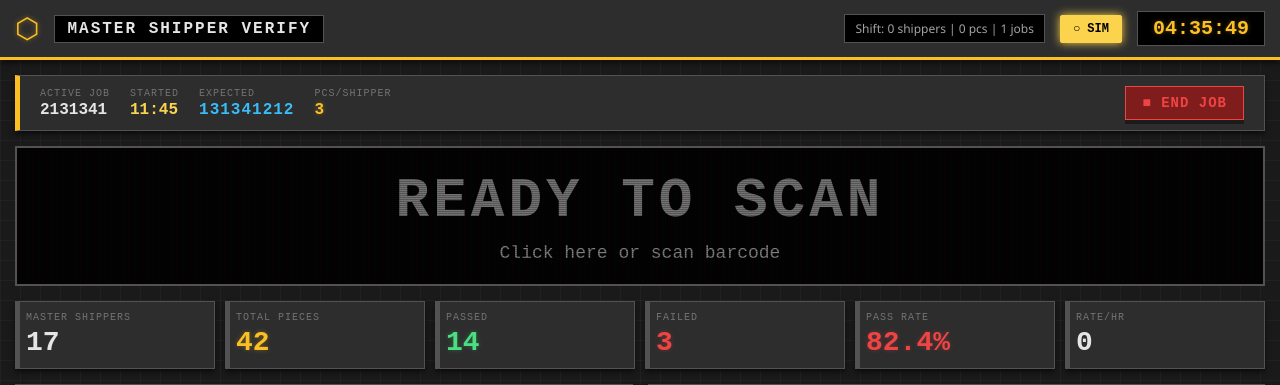
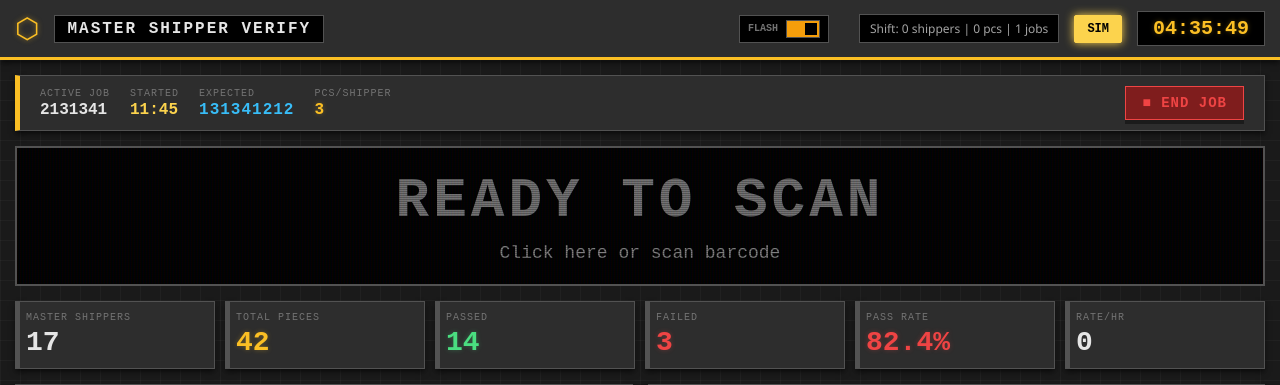
Before and after one commit to 0xForelsket/barcode_verification, a Flask app: page / in a window 1280 px wide. Shown: the top 385 px of the page. Run offline with Flask 3, Linux system fonts and the light colour scheme; data that the repository does not hold is empty.

Commit message:
feat: Add flash overlay for scan results with a toggle switch and update default pieces.

```diff
--- a/static/css/style.css
+++ b/static/css/style.css
@@ -929,8 +929,117 @@ body {
 }
 
 /* ============================================================
-   MODALS
+   FLASH OVERLAY
    ============================================================ */
+
+#flash-overlay {
+    position: fixed;
+    top: 0;
+    left: 0;
+    width: 100%;
+    height: 100%;
+    pointer-events: none;
+    z-index: 9999;
+    opacity: 0;
+}
+
+#flash-overlay.flash-pass {
+    animation: flash-screen-pass 0.5s ease-out;
+}
+
+#flash-overlay.flash-fail {
+    animation: flash-screen-fail 0.5s ease-out;
+}
+
+@keyframes flash-screen-pass {
+    0% {
+        background-color: rgba(74, 222, 128, 0.4);
+        opacity: 1;
+    }
+
+    100% {
+        background-color: transparent;
+        opacity: 0;
+    }
+}
+
+@keyframes flash-screen-fail {
+    0% {
+        background-color: rgba(239, 68, 68, 0.5);
+        opacity: 1;
+    }
+
+    100% {
+        background-color: transparent;
+        opacity: 0;
+    }
+}
+
+/* ============================================================
+   TOGGLE SWITCH
+   ============================================================ */
+
+.toggle-wrapper {
+    display: flex;
+    align-items: center;
+    gap: 8px;
+    background: #000;
+    padding: 4px 8px;
+    border: 1px solid var(--border);
+    margin-right: 15px;
+}
+
+.toggle-label {
+    font-size: 10px;
+    color: var(--text-muted);
+    text-transform: uppercase;
+    font-weight: bold;
+}
+
+.switch {
+    position: relative;
+    display: inline-block;
+    width: 34px;
+    height: 18px;
+}
+
+.switch input {
+    opacity: 0;
+    width: 0;
+    height: 0;
+}
+
+.slider {
+    position: absolute;
+    cursor: pointer;
+    top: 0;
+    left: 0;
+    right: 0;
+    bottom: 0;
+    background-color: #333;
+    transition: .4s;
+    border: 1px solid var(--border);
+}
+
+.slider:before {
+    position: absolute;
+    content: "";
+    height: 12px;
+    width: 12px;
+    left: 2px;
+    bottom: 2px;
+    background-color: var(--text-muted);
+    transition: .4s;
+}
+
+input:checked+.slider {
+    background-color: var(--primary-hover);
+}
+
+input:checked+.slider:before {
+    transform: translateX(16px);
+    background-color: #000;
+}
 
 .modal {
     position: fixed;
--- a/static/js/app.js
+++ b/static/js/app.js
@@ -6,21 +6,38 @@ class BarcodeVerificationApp {
     constructor() {
         // State
         this.activeJob = null;
-        this.selectedPieces = 1;
         this.eventSource = null;
+        this.selectedPieces = 3; // Default
+        this.flashEnabled = true; // Default flash on
+
+        this.init();
 
         // Audio
         this.soundPass = document.getElementById('sound-pass');
         this.soundFail = document.getElementById('sound-fail');
-
         // Initialize
         this.bindEvents();
         this.startClock();
-        this.connectSSE();
-        this.checkActiveJob();
+        // this.connectSSE(); // Moved to init()
+        // this.checkActiveJob(); // Moved to init()
 
         // Focus scan input if on scanning screen
         this.focusScanInput();
+    }
+
+    init() {
+        // Initialize UI
+        this.checkActiveJob();
+        this.connectSSE();
+
+        // Initialize Flash Toggle
+        const flashToggle = document.getElementById('flash-toggle');
+        if (flashToggle) {
+            flashToggle.checked = this.flashEnabled;
+            flashToggle.addEventListener('change', (e) => {
+                this.flashEnabled = e.target.checked;
+            });
+        }
     }
 
     // ========================================================
@@ -276,7 +293,7 @@ class BarcodeVerificationApp {
             document.getElementById('expected-barcode').value = '';
             document.getElementById('target-quantity').value = '';
             document.getElementById('custom-pieces').value = '';
-            this.selectPieces(document.querySelector('.pieces-btn[data-pieces="1"]'));
+            this.selectPieces(document.querySelector('.pieces-btn[data-pieces="3"]'));
 
         } catch (err) {
             console.error('Failed to start job:', err);
@@ -350,6 +367,16 @@ class BarcodeVerificationApp {
 
         // Play sound
         this.playSound(scan.status);
+
+        // Trigger Flash
+        if (this.flashEnabled) {
+            const overlay = document.getElementById('flash-overlay');
+            if (overlay) {
+                overlay.className = ''; // Reset
+                void overlay.offsetWidth; // Trigger reflow
+                overlay.classList.add(scan.status === 'PASS' ? 'flash-pass' : 'flash-fail');
+            }
+        }
 
         // Update result display
         const resultDisplay = document.getElementById('result-display');
--- a/templates/index.html
+++ b/templates/index.html
@@ -16,15 +16,22 @@
             <span class="title">MASTER SHIPPER VERIFY</span>
         </div>
         <div class="header-right">
-            <span class="shift-stats" id="shift-stats">
+            <div class="toggle-wrapper">
+                <label class="toggle-label">FLASH</label>
+                <label class="switch">
+                    <input type="checkbox" id="flash-toggle" checked>
+                    <span class="slider"></span>
+                </label>
+            </div>
+            <div class="shift-stats">
                 Shift: <span id="shift-shippers">{{ shift.total_shippers }}</span> shippers |
                 <span id="shift-pieces">{{ shift.total_pieces }}</span> pcs |
                 <span id="shift-jobs">{{ shift.jobs_completed }}</span> jobs
-            </span>
-            <span class="gpio-status {{ 'active' if gpio_enabled else 'sim' }}">
-                {{ '● GPIO' if gpio_enabled else '○ SIM' }}
-            </span>
-            <span class="clock" id="clock">--:--:--</span>
+            </div>
+            <div class="gpio-status {{ 'active' if gpio_enabled else 'sim' }}">
+                {{ 'GPIO ON' if gpio_enabled else 'SIM' }}
+            </div>
+            <div class="clock" id="clock">00:00:00</div>
         </div>
     </header>
 
@@ -49,9 +56,9 @@
                     <div class="form-group">
                         <label>PIECES PER MASTER SHIPPER</label>
                         <div class="pieces-selector">
-                            <button class="pieces-btn selected" data-pieces="1">1</button>
+                            <button class="pieces-btn" data-pieces="1">1</button>
                             <button class="pieces-btn" data-pieces="2">2</button>
-                            <button class="pieces-btn" data-pieces="3">3</button>
+                            <button class="pieces-btn selected" data-pieces="3">3</button>
                             <span class="pieces-or">or</span>
                             <input type="number" id="custom-pieces" placeholder="Custom" min="1">
                             <span class="pieces-label">pcs</span>
@@ -243,6 +250,9 @@
         </div>
     </main>
 
+    <!-- Flash Overlay -->
+    <div id="flash-overlay"></div>
+
     <!-- End Job Modal -->
     <div class="modal hidden" id="end-job-modal">
         <div class="modal-content">
```
Also changed, not shown: instance/barcode_verification.db.
